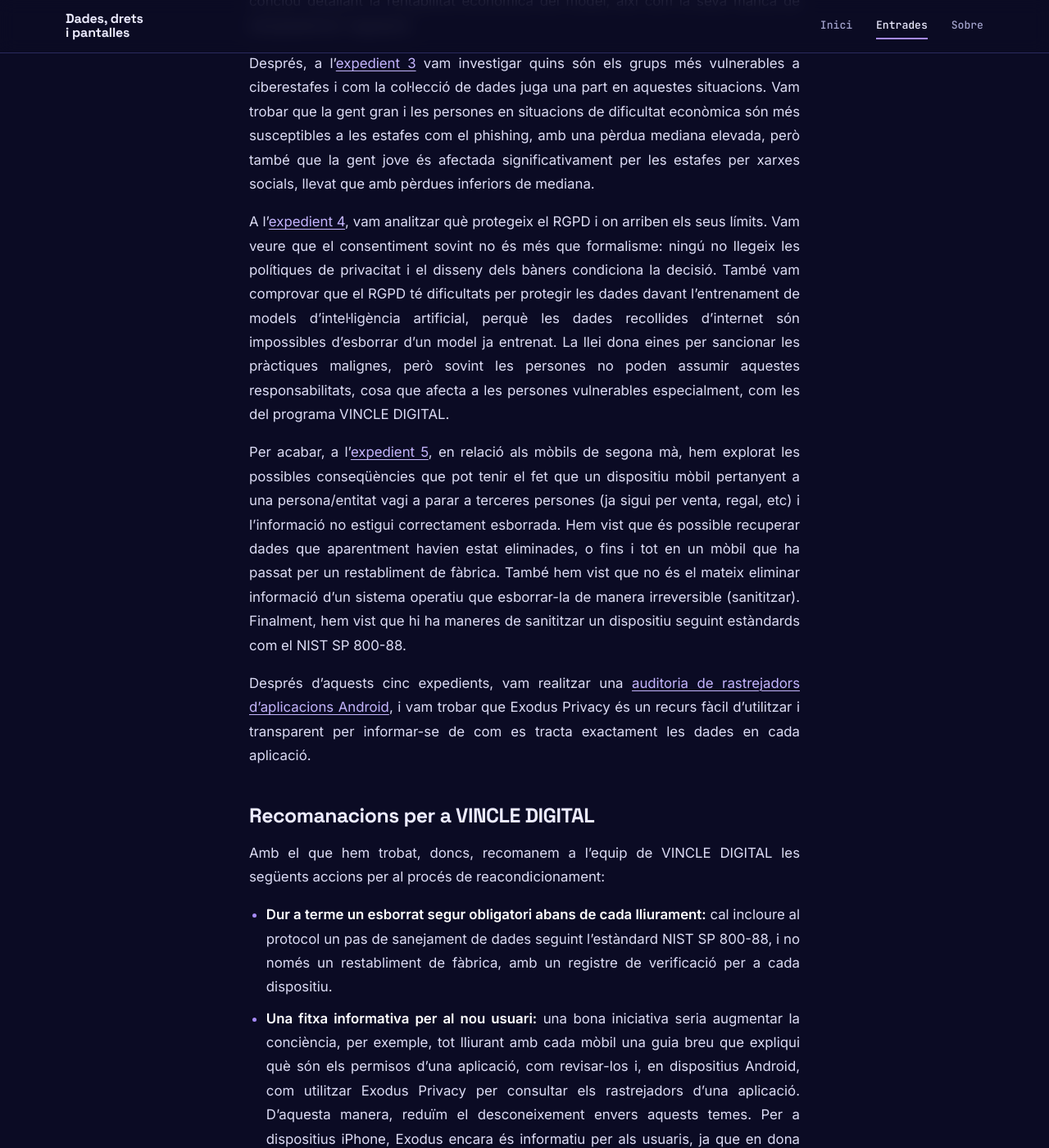
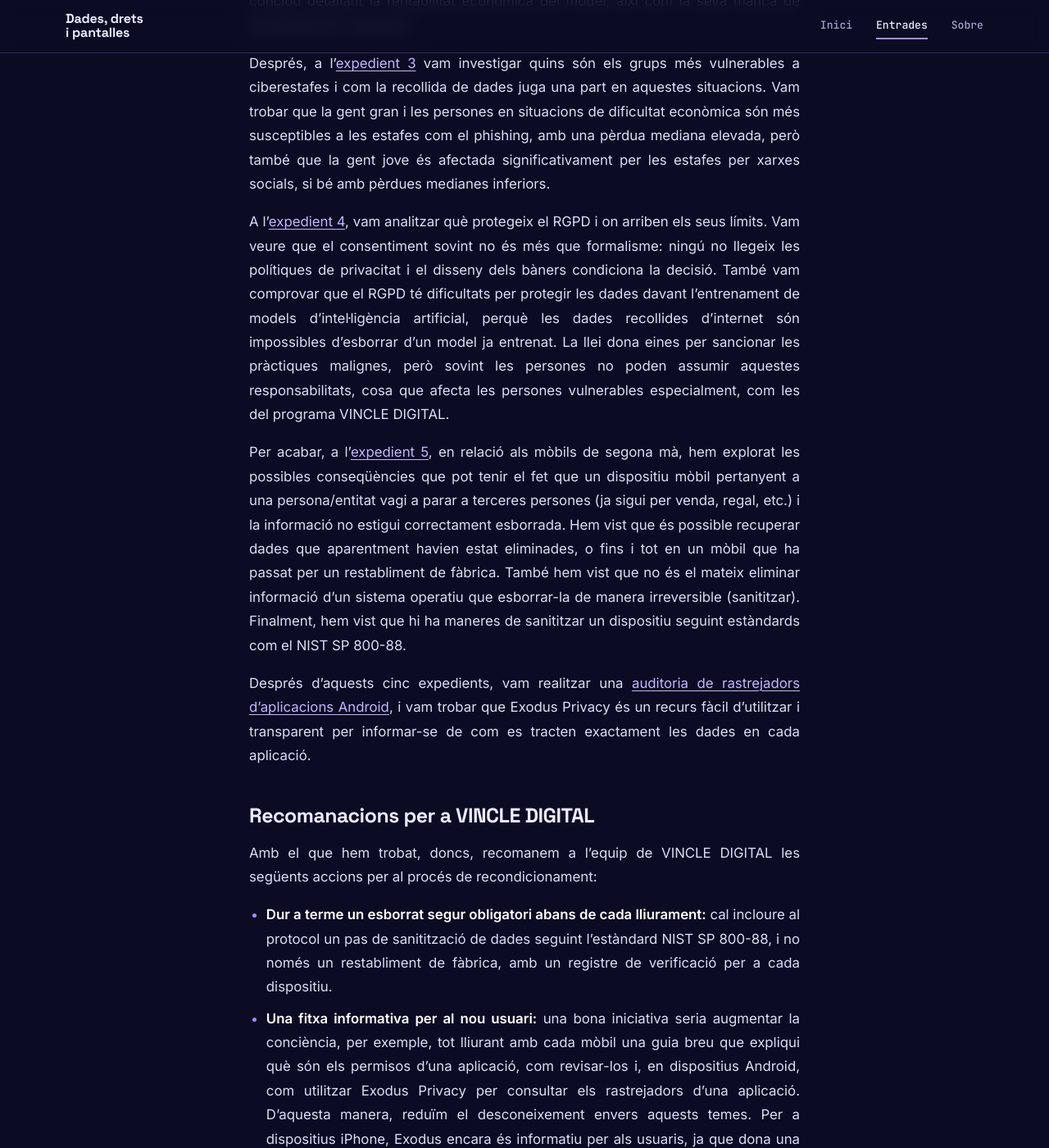
Before and after one commit to dades-drets-pantalles/blog-sostenibilitat, a Jekyll site: the page built from _posts/grup/2026-11-11-conclusions.md, in a window 1280 px wide and 1400 px high, scrolled down 945 px. Shown: the whole window at 82% size. Built offline with Jekyll 4.4.1, drawn with Linux system fonts in a browser that asks for light colours; some of the changed text lies outside the part shown.

Commit message:
Correccions ortogràfiques: entrades del Bernat, auditoria, conclusions i frase repetida del Timothy
Co-Authored-By: Claude Opus 5.5 <noreply@anthropic.com>

```diff
--- a/_posts/grup/2026-11-11-conclusions.md
+++ b/_posts/grup/2026-11-11-conclusions.md
@@ -5,26 +5,26 @@ date: 2026-11-11 18:40:00 +0100
 bloc: "Conclusions"
 ---
 
-L’objectiu del projecte Vincle Digital és la reutilització de mòbils usats perquè es pugin donar a persones que ho necessitin [1]. Els telèfons mòbils són gairebé essencials en la nostra vida, ja sigui per comunicar-se, fer tràmits, o qualsevol necessitat quotidià. Però a més dels beneficis, s’han de tenir en compte els riscs d’ús d’aquestes tecnologies. En aquest projecte, hem investigat quins són aquests riscs en l’àmbit particular de la privacitat: la col·lecció i ús de les nostres dades personals.
+L’objectiu del projecte Vincle Digital és la reutilització de mòbils usats perquè es puguin donar a persones que ho necessitin [1]. Els telèfons mòbils són gairebé essencials en la nostra vida, ja sigui per comunicar-se, fer tràmits, o qualsevol necessitat quotidiana. Però a més dels beneficis, s’han de tenir en compte els riscs d’ús d’aquestes tecnologies. En aquest projecte, hem investigat quins són aquests riscs en l’àmbit particular de la privacitat: la recollida i l’ús de les nostres dades personals.
 
 En l’[expedient 1]({{ '/entrades/' | relative_url }}#pregunta-1), vam veure quines dades genera el nostre telèfon mòbil: què fa, on és, com es mou i altres formes en què es pot identificar. Tot seguit vam veure com aquestes dades arriben al fabricant, sistema operatiu, operadora i sobretot als intermediaris de dades que després les venen a tercers. En el mateix post vam també veure que amb aquestes dades es pot deduir informació delicada com on vius, on treballes i si tens problemes de salut. Finalment, vam comentar quina és la legislació actual i quines autoritats s'encarreguen que es compleixi.
 
-Tot seguit, a l’[expedient 2]({{ '/entrades/' | relative_url }}#pregunta-2), vam aprofundir sobre l’ús d’aquestes dades per fer publicitat. Vam analizar en detall l’ús que en fan les empreses per generar un perfil complet de l’usuari i estimar els seus interessos. Un cop inferits els gustos, la publicitat programàtica permet, en qüestió de milisegons, automatitzar la publicació d’un anunci adequat, així com la seva compra a un preu assequible. L’expedient conclou detallant la rentabilitat econòmica del model, així com la seva manca de transparència i regulació.
+Tot seguit, a l’[expedient 2]({{ '/entrades/' | relative_url }}#pregunta-2), vam aprofundir sobre l’ús d’aquestes dades per fer publicitat. Vam analitzar en detall l’ús que en fan les empreses per generar un perfil complet de l’usuari i estimar els seus interessos. Un cop inferits els gustos, la publicitat programàtica permet, en qüestió de mil·lisegons, automatitzar la publicació d’un anunci adequat, així com la seva compra a un preu assequible. L’expedient conclou detallant la rentabilitat econòmica del model, així com la seva manca de transparència i regulació.
 
-Després, a l’[expedient 3]({{ '/entrades/' | relative_url }}#pregunta-3) vam investigar quins són els grups més vulnerables a ciberestafes i com la col·lecció de dades juga una part en aquestes situacions. Vam trobar que la gent gran i les persones en situacions de dificultat econòmica són més susceptibles a les estafes com el phishing, amb una pèrdua mediana elevada, però també que la gent jove és afectada significativament per les estafes per xarxes socials, llevat que amb pèrdues inferiors de mediana.
+Després, a l’[expedient 3]({{ '/entrades/' | relative_url }}#pregunta-3) vam investigar quins són els grups més vulnerables a ciberestafes i com la recollida de dades juga una part en aquestes situacions. Vam trobar que la gent gran i les persones en situacions de dificultat econòmica són més susceptibles a les estafes com el phishing, amb una pèrdua mediana elevada, però també que la gent jove és afectada significativament per les estafes per xarxes socials, si bé amb pèrdues medianes inferiors.
 
-A l’[expedient 4]({{ '/entrades/' | relative_url }}#pregunta-4), vam analitzar què protegeix el RGPD i on arriben els seus límits. Vam veure que el consentiment sovint no és més que formalisme: ningú no llegeix les polítiques de privacitat i el disseny dels bàners condiciona la decisió. També vam comprovar que el RGPD té dificultats per protegir les dades davant l’entrenament de models d’intel·ligència artificial, perquè les dades recollides d’internet són impossibles d’esborrar d’un model ja entrenat. La llei dona eines per sancionar les pràctiques malignes, però sovint les persones no poden assumir aquestes responsabilitats, cosa que afecta a les persones vulnerables especialment, com les del programa VINCLE DIGITAL.
+A l’[expedient 4]({{ '/entrades/' | relative_url }}#pregunta-4), vam analitzar què protegeix el RGPD i on arriben els seus límits. Vam veure que el consentiment sovint no és més que formalisme: ningú no llegeix les polítiques de privacitat i el disseny dels bàners condiciona la decisió. També vam comprovar que el RGPD té dificultats per protegir les dades davant l’entrenament de models d’intel·ligència artificial, perquè les dades recollides d’internet són impossibles d’esborrar d’un model ja entrenat. La llei dona eines per sancionar les pràctiques malignes, però sovint les persones no poden assumir aquestes responsabilitats, cosa que afecta les persones vulnerables especialment, com les del programa VINCLE DIGITAL.
 
-Per acabar, a l’[expedient 5]({{ '/entrades/' | relative_url }}#pregunta-5), en relació als mòbils de segona mà, hem explorat les possibles conseqüències que pot tenir el fet que un dispositiu mòbil pertanyent a una persona/entitat vagi a parar a terceres persones (ja sigui per venta, regal, etc) i l’informació no estigui correctament esborrada. Hem vist que és possible recuperar dades que aparentment havien estat eliminades, o fins i tot en un mòbil que ha passat per un restabliment de fàbrica. També hem vist que no és el mateix eliminar informació d’un sistema operatiu que esborrar-la de manera irreversible (sanititzar). Finalment, hem vist que hi ha maneres de sanititzar un dispositiu seguint estàndards com el NIST SP 800-88.
+Per acabar, a l’[expedient 5]({{ '/entrades/' | relative_url }}#pregunta-5), en relació als mòbils de segona mà, hem explorat les possibles conseqüències que pot tenir el fet que un dispositiu mòbil pertanyent a una persona/entitat vagi a parar a terceres persones (ja sigui per venda, regal, etc.) i la informació no estigui correctament esborrada. Hem vist que és possible recuperar dades que aparentment havien estat eliminades, o fins i tot en un mòbil que ha passat per un restabliment de fàbrica. També hem vist que no és el mateix eliminar informació d’un sistema operatiu que esborrar-la de manera irreversible (sanititzar). Finalment, hem vist que hi ha maneres de sanititzar un dispositiu seguint estàndards com el NIST SP 800-88.
 
-Després d’aquests cinc expedients, vam realitzar una [auditoria de rastrejadors d’aplicacions Android]({{ '/2026/11/11/auditoria-permisos-i-tracadors/' | relative_url }}), i vam trobar que Exodus Privacy és un recurs fàcil d’utilitzar i transparent per informar-se de com es tracta exactament les dades en cada aplicació.
+Després d’aquests cinc expedients, vam realitzar una [auditoria de rastrejadors d’aplicacions Android]({{ '/2026/11/11/auditoria-permisos-i-tracadors/' | relative_url }}), i vam trobar que Exodus Privacy és un recurs fàcil d’utilitzar i transparent per informar-se de com es tracten exactament les dades en cada aplicació.
 
 ## Recomanacions per a VINCLE DIGITAL
 
-Amb el que hem trobat, doncs, recomanem a l’equip de VINCLE DIGITAL les següents accions per al procés de reacondicionament:
+Amb el que hem trobat, doncs, recomanem a l’equip de VINCLE DIGITAL les següents accions per al procés de recondicionament:
 
-- **Dur a terme un esborrat segur obligatori abans de cada lliurament:** cal incloure al protocol un pas de sanejament de dades seguint l’estàndard NIST SP 800-88, i no només un restabliment de fàbrica, amb un registre de verificació per a cada dispositiu.
-- **Una fitxa informativa per al nou usuari:** una bona iniciativa seria augmentar la conciència, per exemple, tot lliurant amb cada mòbil una guia breu que expliqui què són els permisos d’una aplicació, com revisar-los i, en dispositius Android, com utilitzar Exodus Privacy per consultar els rastrejadors d’una aplicació. D’aquesta manera, reduïm el desconeixement envers aquests temes. Per a dispositius iPhone, Exodus encara és informatiu per als usuaris, ja que en dona una bona idea del tipus de rastrejadors usat en les aplicacions, encara que no sigui completament idèntic en Google Play i l’App Store. Aquesta fitxa pot ser lliurada pels professionals que acompanyen la persona, que ja fan de mediadors digitals.
+- **Dur a terme un esborrat segur obligatori abans de cada lliurament:** cal incloure al protocol un pas de sanitització de dades seguint l’estàndard NIST SP 800-88, i no només un restabliment de fàbrica, amb un registre de verificació per a cada dispositiu.
+- **Una fitxa informativa per al nou usuari:** una bona iniciativa seria augmentar la conciència, per exemple, tot lliurant amb cada mòbil una guia breu que expliqui què són els permisos d’una aplicació, com revisar-los i, en dispositius Android, com utilitzar Exodus Privacy per consultar els rastrejadors d’una aplicació. D’aquesta manera, reduïm el desconeixement envers aquests temes. Per a dispositius iPhone, Exodus encara és informatiu per als usuaris, ja que dona una bona idea del tipus de rastrejadors usat en les aplicacions, encara que no sigui completament idèntic en Google Play i l’App Store. Aquesta fitxa pot ser lliurada pels professionals que acompanyen la persona, que ja fan de mediadors digitals.
 
 És impossible ser invisible i completament anònim en l’era actual d’internet, però es poden fer passos per reduir el factor de risc de les dades més sensibles, tant per mesures legals com per precaucions a nivell individual, facilitant un entorn més segur per a tothom.
 
```
Also changed, not shown: _posts/bernat/2026-11-11-esborrar-no-es-destruir.md (+3 -3 lines), _posts/bernat/2026-11-11-nist-sp-800-88.md (+3 -3 lines), _posts/bernat/2026-11-11-perills-dispositius-segona-ma.md (+2 -2 lines), _posts/grup/2026-11-11-auditoria-permisos-i-tracadors.md (+7 -7 lines), _posts/timothy/2026-11-11-phishing-i-a-qui-afecta.md (+0 -2 lines).
